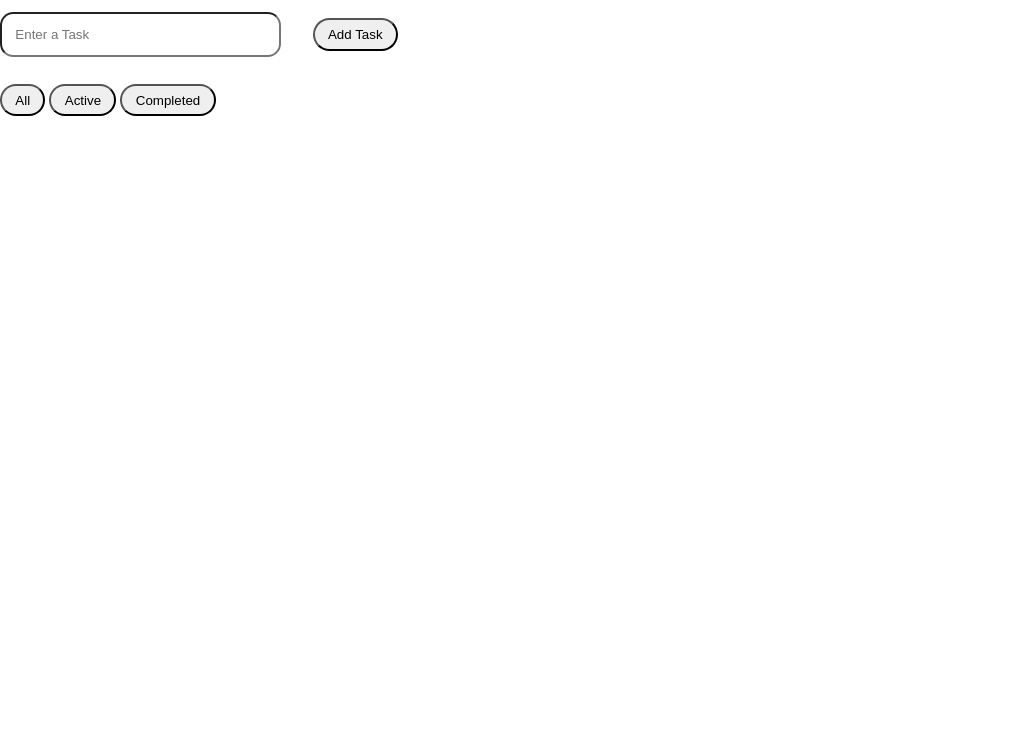
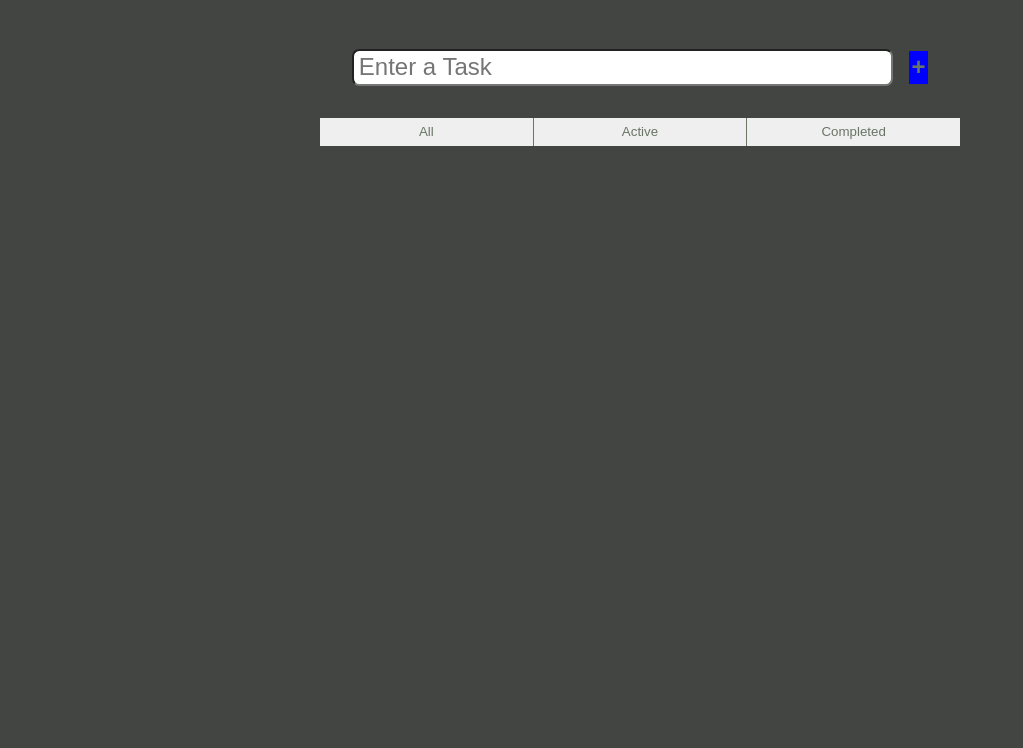
Before and after one commit to Ngobe-Thabane/To-Do-List, a plain HTML site: page index.html in a window 1280 px wide. Shown: the part 52-800 px from the top of the page, without its empty margins (0-1023 px from the left). Drawn offline with Linux system fonts and the light colour scheme.

Commit message:
Added CSS styling

```diff
--- a/index.html
+++ b/index.html
@@ -8,18 +8,18 @@
 </head>
 <body>
     <main>
-			<h1>ToDo List</h1>
+			<h1 class="heading">TODO</h1>
 			<article class="to-do-list">
 				<div class="list_input">
 					<input type="text" id="task_name" placeholder="Enter a Task">
-					<button onclick="getTaskName()">Add Task</button>
+					<button onclick="getTaskName()" class="add">+</button>
 				</div>
 				<section>
 					<section class="task-lister" id="task_list"></section>
 					<div class="btn-list">
-						<button type="button" onclick="completedTasks()"> All</button>
-						<button type="button" onclick="completedTasks(false)">Active</button>
-						<button type="button" onclick="completedTasks(true)">Completed</button>
+						<button type="button" onclick="completedTasks()" class="filter btn-1"> All</button>
+						<button type="button" onclick="completedTasks(false)" class="filter btn-2">Active</button>
+						<button type="button" onclick="completedTasks(true)" class="filter btn-3">Completed</button>
 					</div>
 				</section>
 			</article>
--- a/script.js
+++ b/script.js
@@ -11,7 +11,6 @@ function getTaskName(){
 
   displayTasks(task_list);
 }
-
 
 function displayTasks(list_task){
   const task_list_container = document.getElementById('task_list');
--- a/style.css
+++ b/style.css
@@ -3,33 +3,86 @@
   padding: 0;
 }
 
+body{
+  background-color: #434543;
+  color: #ECDFCC;
+}
+
+.to-do-list{
+  margin: 1em 0em;
+  padding: 1em;
+  width: 50vw;
+  display: flex;
+  justify-self: center;
+  flex-direction: column;
+}
+.heading{
+  text-align: center;
+}
+.btn-list{
+  display: flex;
+  flex: 1;
+  justify-content: space-around;
+}
+
 button{
   padding: .5em 1em;
-  border-radius: 2em;
+  border: none;
+  color: #697565;
+  cursor: pointer;
 }
 
+.list_input{
+  margin: 2em;
+}
+.add, .del{
+  padding: .1em;
+  font-size: 1.5em;
+  background-color: transparent;
+  border: none;
+  font-weight: 600;
+  background-color: blue;
+}
+
+.task{
+  display: flex;
+  gap: 2em;
+  align-items: center;
+  font-size: 1.5em;
+  border:  1px solid;
+  padding: .5em 1em;
+  border-radius: .2em;
+  margin: .2em;
+}
+
+.task-active, .task-completed{
+  flex: 1;
+}
 
 .list_input{
   display: flex;
-  gap: 2em;
   align-items: center;
+  gap: 1em;
 }
 
 #task_name{
-  width: 250px;
-  padding: 1em;
-  border-radius: 1em;
-  margin: 2em 0em;
+  flex: 1;
+  font-size: 1.5em;
+  padding: .1em .2em;
+  border-radius: .3em;
 }
 
-.task{
-  border: 1px solid;
-  margin-bottom: .5em;
-  border-radius: .5em;
-  width: 100%;
-  display: flex;
-  justify-content: space-around;
-  align-items: center;
+.btn-1, .btn-2, .btn-3{
+  flex: 1;
+}
+
+.btn-2{
+  border-right: 1px solid;
+  border-left: 1px solid;
+}
+
+.del{
+  font-size: .5em;
 }
 
 .task-completed{
```
